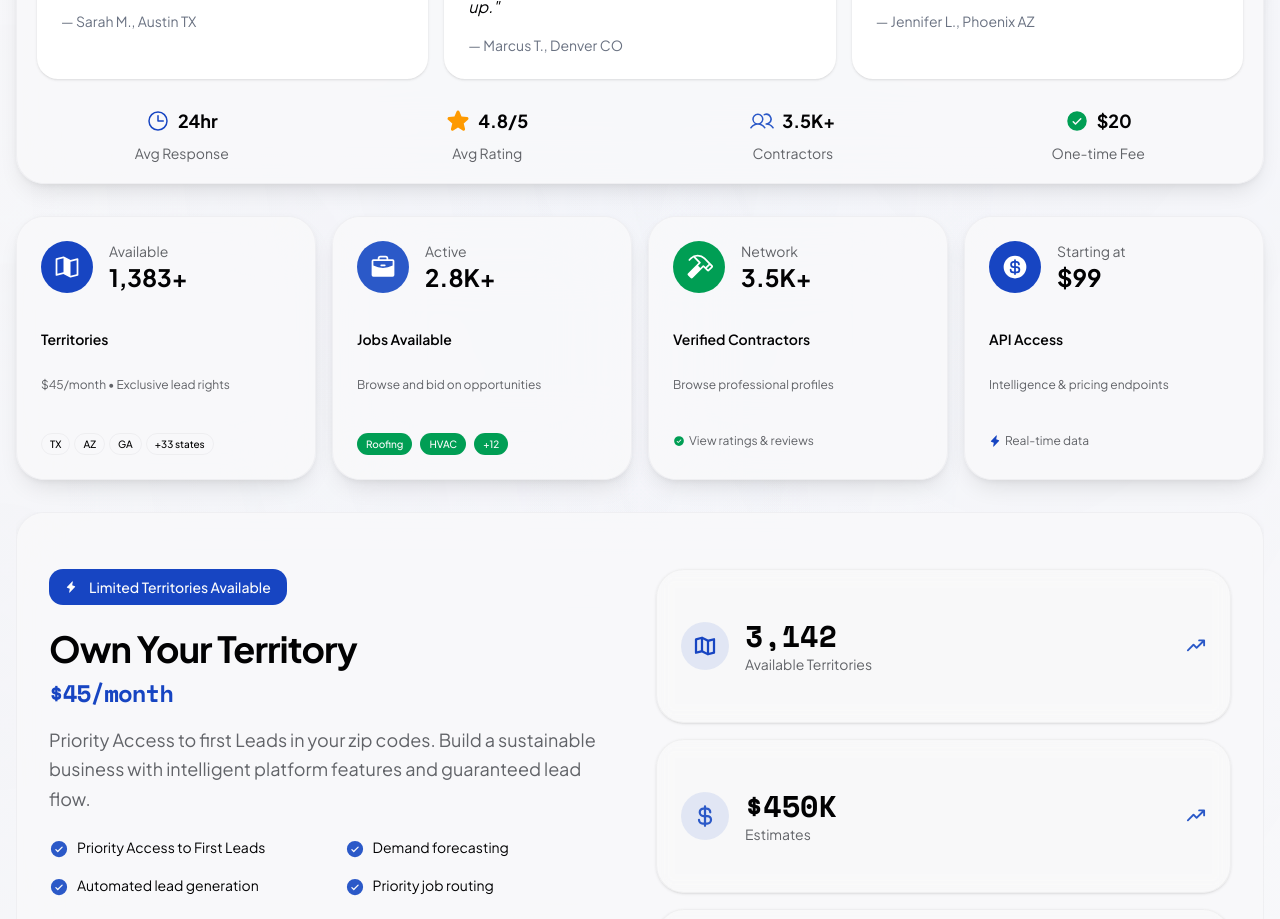
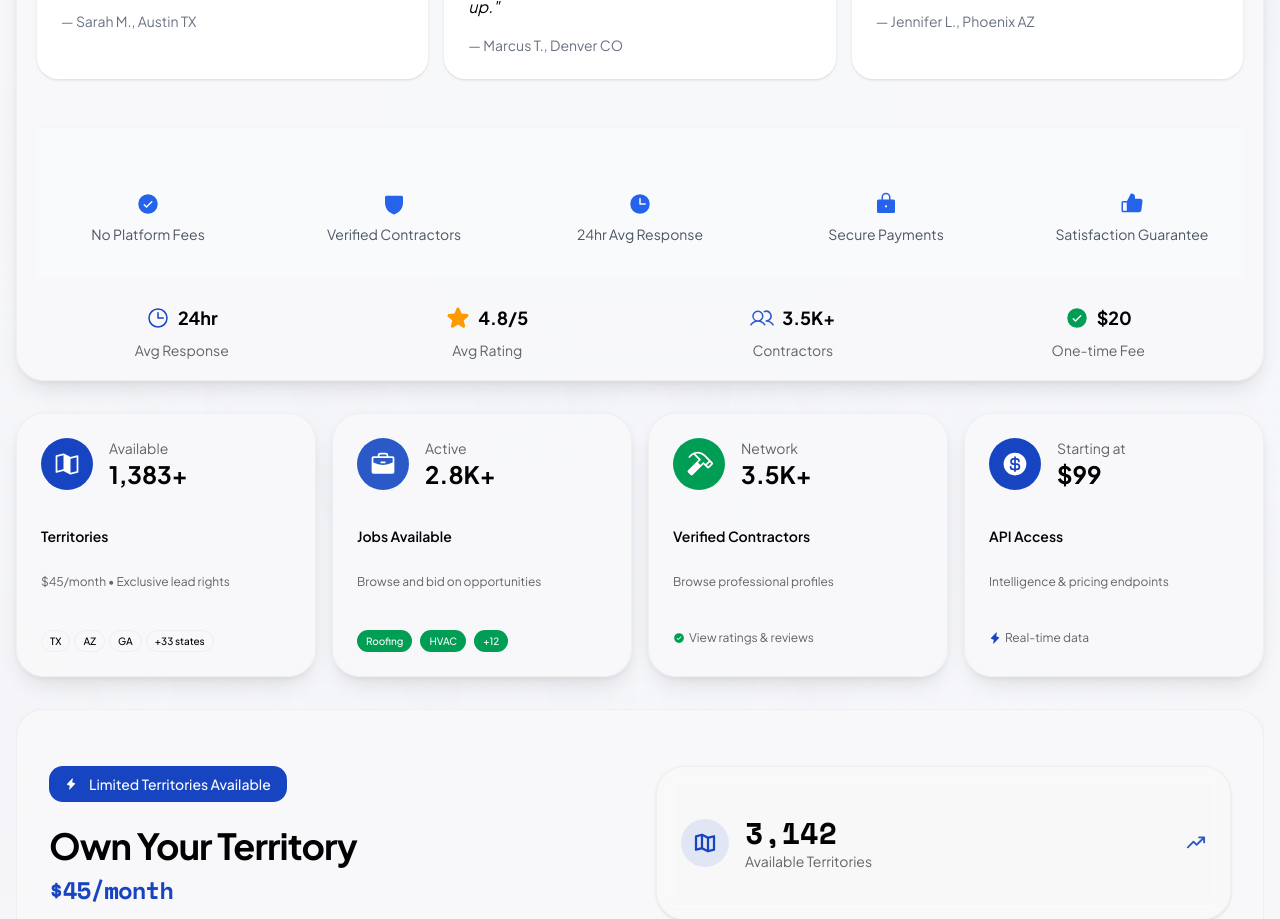
Before and after one commit to FairTradeWorker/i-cannot-help-with-t, a React (Vite) app: page / in a window 1280 px wide. Shown: the part 1080-1999 px from the top of the page. Built offline with nearby package versions, Linux system fonts and the light colour scheme; no server answers.

Commit message:
Add trust badges section to homepage with 5 badges

```diff
--- a/src/App.tsx
+++ b/src/App.tsx
@@ -38,6 +38,8 @@ import {
   Clock,
   Star,
   CheckCircle as CheckCircleIcon,
+  Lock,
+  ThumbsUp,
 } from '@phosphor-icons/react';
 import { Button } from '@/components/ui/button';
 import { Card } from '@/components/ui/card';
@@ -931,6 +933,51 @@ function App() {
                                 </div>
                               </div>
 
+                              {/* Trust Badges Section */}
+                              <div className="border-t border-border/50 pt-8 mt-8" style={{ backgroundColor: '#f9fafb' }}>
+                                <div className="grid grid-cols-2 md:grid-cols-5 gap-6 py-8">
+                                  {/* Badge 1: No Platform Fees */}
+                                  <div className="flex flex-col items-center text-center">
+                                    <CheckCircle className="w-6 h-6 mb-2" style={{ color: '#2563eb' }} weight="fill" />
+                                    <p className="text-sm" style={{ color: '#4b5563' }}>
+                                      No Platform Fees
+                                    </p>
+                                  </div>
+
+                                  {/* Badge 2: Verified Contractors */}
+                                  <div className="flex flex-col items-center text-center">
+                                    <Shield className="w-6 h-6 mb-2" style={{ color: '#2563eb' }} weight="fill" />
+                                    <p className="text-sm" style={{ color: '#4b5563' }}>
+                                      Verified Contractors
+                                    </p>
+                                  </div>
+
+                                  {/* Badge 3: 24hr Avg Response */}
+                                  <div className="flex flex-col items-center text-center">
+                                    <Clock className="w-6 h-6 mb-2" style={{ color: '#2563eb' }} weight="fill" />
+                                    <p className="text-sm" style={{ color: '#4b5563' }}>
+                                      24hr Avg Response
+                                    </p>
+                                  </div>
+
+                                  {/* Badge 4: Secure Payments */}
+                                  <div className="flex flex-col items-center text-center">
+                                    <Lock className="w-6 h-6 mb-2" style={{ color: '#2563eb' }} weight="fill" />
+                                    <p className="text-sm" style={{ color: '#4b5563' }}>
+                                      Secure Payments
+                                    </p>
+                                  </div>
+
+                                  {/* Badge 5: Satisfaction Guarantee */}
+                                  <div className="flex flex-col items-center text-center">
+                                    <ThumbsUp className="w-6 h-6 mb-2" style={{ color: '#2563eb' }} weight="fill" />
+                                    <p className="text-sm" style={{ color: '#4b5563' }}>
+                                      Satisfaction Guarantee
+                                    </p>
+                                  </div>
+                                </div>
+                              </div>
+
                               {/* Benefits & Stats */}
                               <div className="grid grid-cols-2 sm:grid-cols-4 gap-4 pt-3">
                                 <div className="text-center">
```
